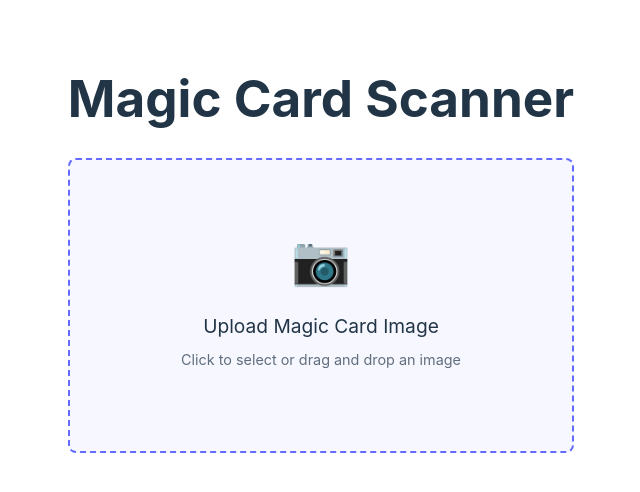
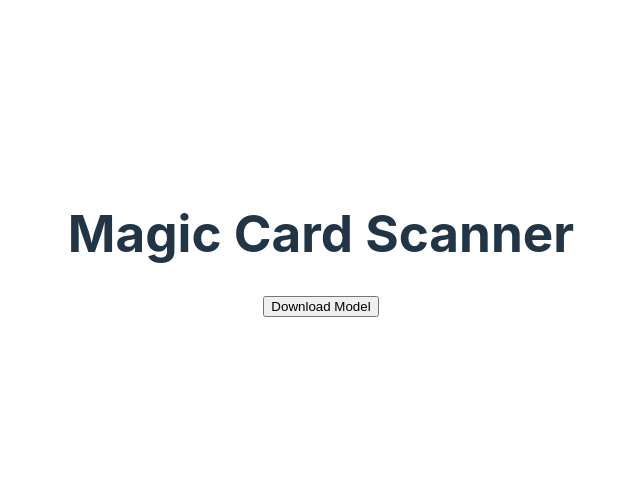
Before and after one commit to ericmikkelsen/card-scanner, a website built with Vite: page index.html in a window 1280 px wide. Shown: the part 156-648 px from the top of the page, without its empty margins (319-959 px from the left). Built offline with nearby package versions, Linux system fonts and the light colour scheme.

Commit message:
feat: add model download button and status UI

```diff
--- a/index.html
+++ b/index.html
@@ -9,7 +9,8 @@
   <body>
     <div id="app">
       <h1>Magic Card Scanner</h1>
-      <card-reader></card-reader>
+      <button id="downloadModelBtn">Download Model</button>
+      <div id="modelStatus"></div>
     </div>
     <script type="module" src="/src/main.ts"></script>
   </body>
```
